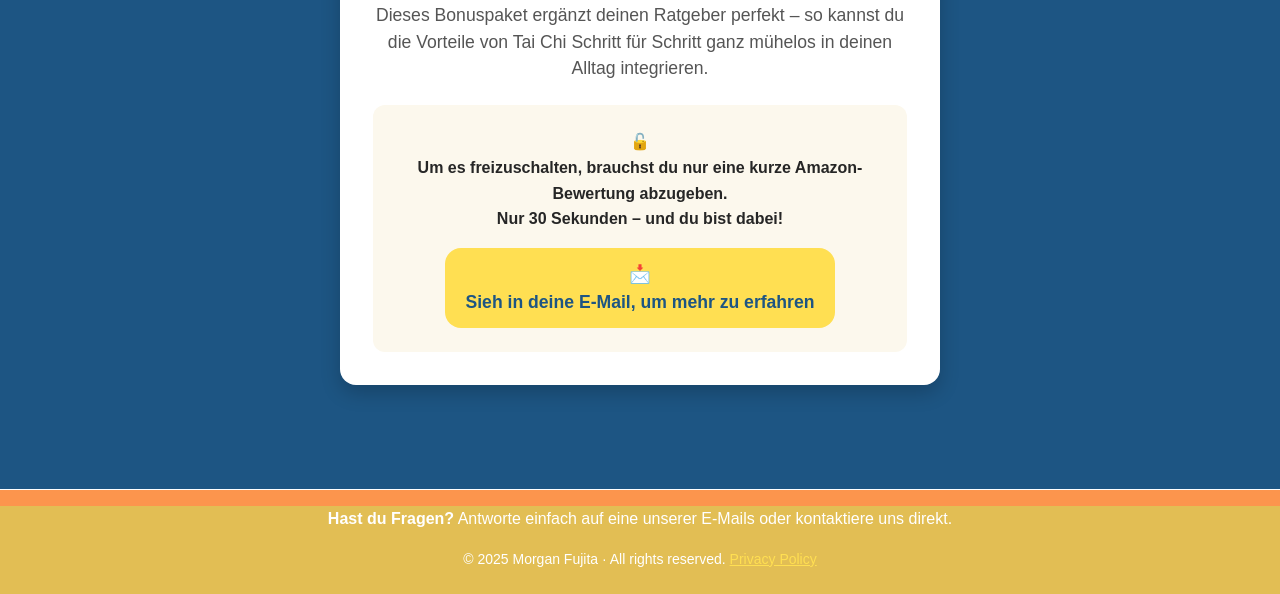
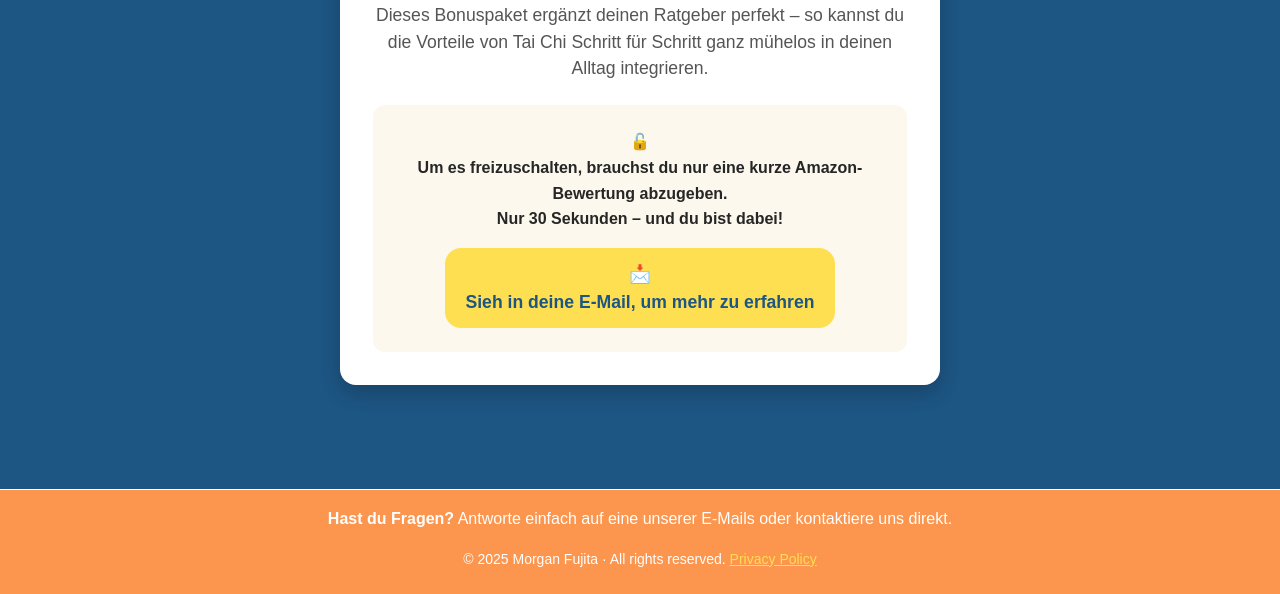
Before and after one commit to Nello29/taichiabnehmen, a plain HTML site: page danke/index.html in a window 1280 px wide. Shown: the part 1542-2136 px from the top of the page. Drawn offline with Linux system fonts and the light colour scheme.

Commit message:
Update index.html

```diff
--- a/danke/index.html
+++ b/danke/index.html
@@ -298,7 +298,7 @@
 
     /*======================= FOOTER =======================*/
     footer{
-      background:var(--warm-gold);
+      background:var(--light-orange);
       color:var(--text-light);
       text-align:center;
       padding: 0;
```
